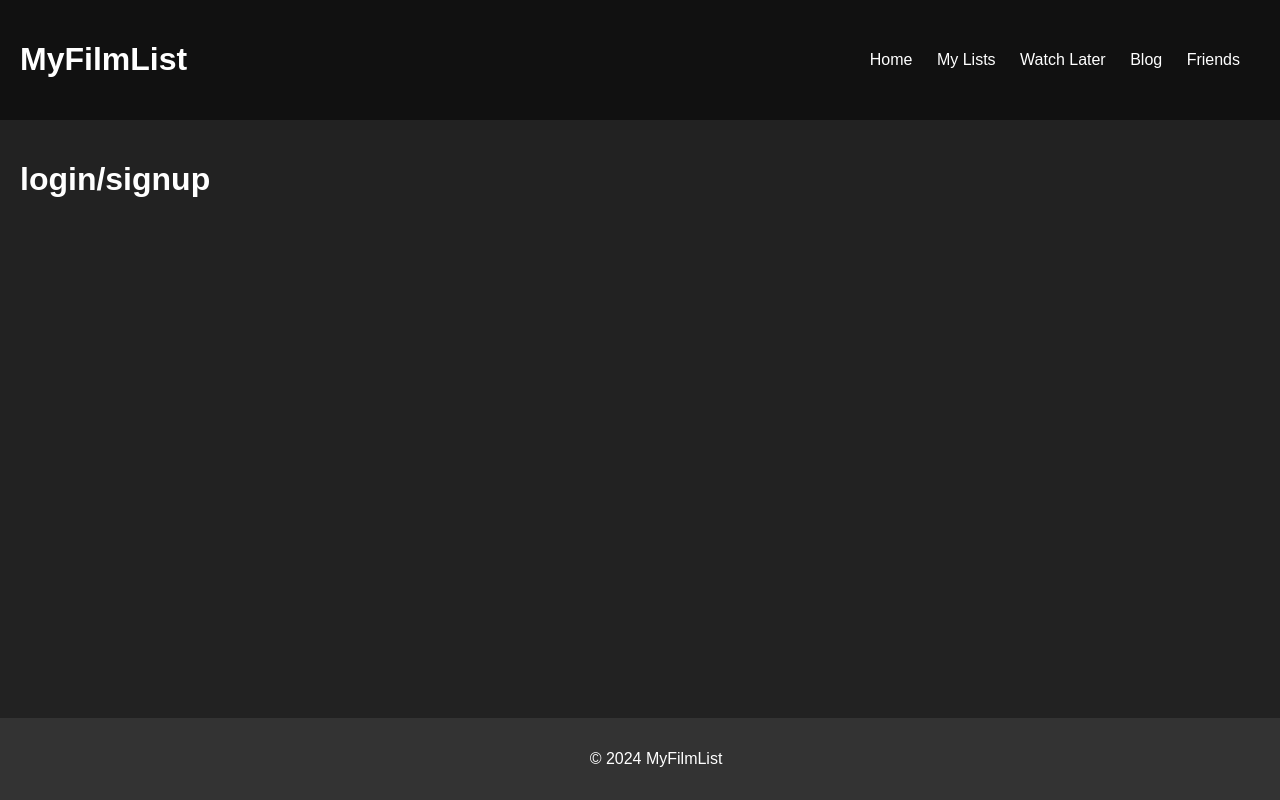
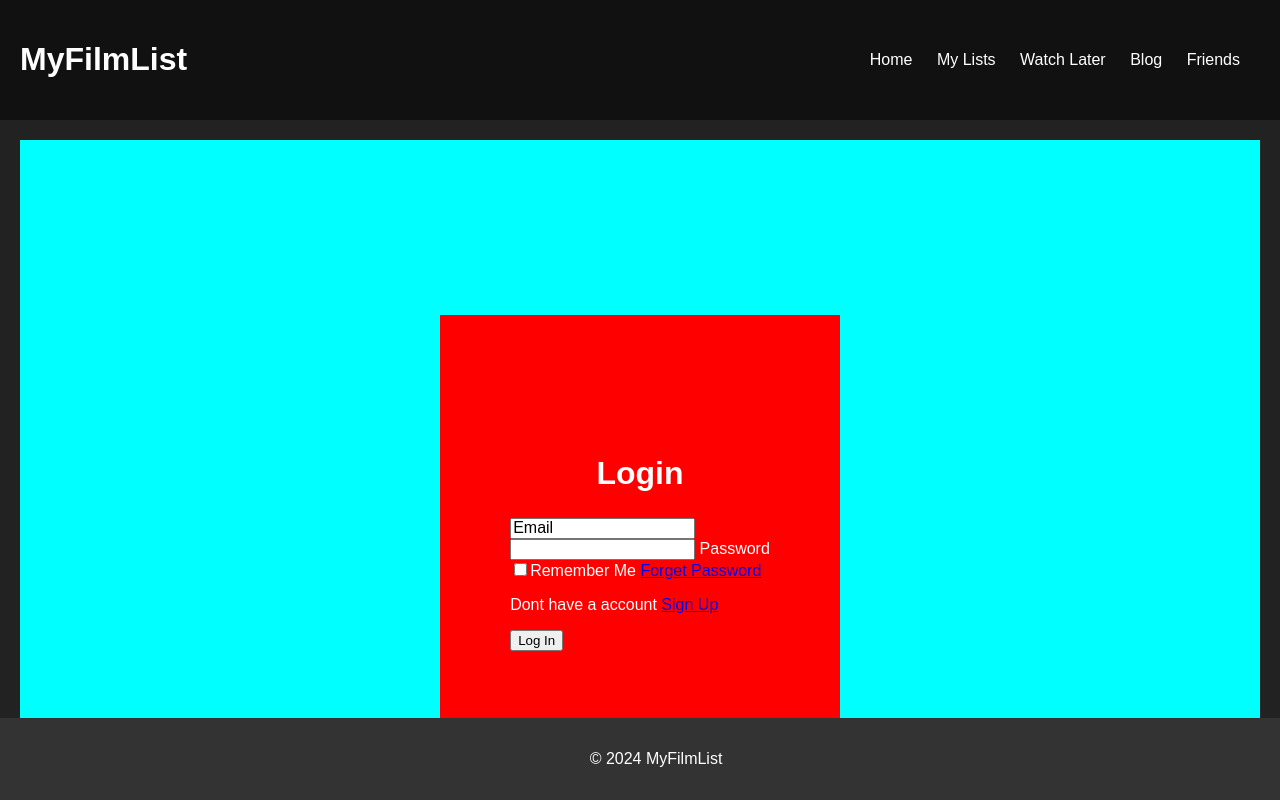
Before and after one commit to SerhatKaraman0/CMPE312-PROJECT, a plain HTML site: page html/login-signup-page.html in a window 1280 px wide. Shown: the top 800 px of the page. Drawn offline with Linux system fonts and the light colour scheme.

Commit message:
initial commit

```diff
--- a/css/login-signup.css
+++ b/css/login-signup.css
@@ -48,3 +48,35 @@ footer {
   text-align: center;
   padding: 1rem;
 }
+
+section{
+  display: flex;
+  justify-content: center;
+  align-items: center;
+  min-height: 100vh;
+  background-color: aqua;
+}
+
+.form-box{
+  position: relative;
+  width: 400px;
+  height: 450px;
+  background: red;
+  align-items: center;
+  justify-content: center;
+  display: flex;
+}
+
+h2{
+  font-size: 2em;
+  color: white;
+  text-align: center;
+}
+
+.email{
+  position: absolute;
+  margin-left: 3px;
+  display: flex;
+  margin-top: -20px;
+  color: black;
+}
--- a/html/login-signup-page.html
+++ b/html/login-signup-page.html
@@ -6,6 +6,7 @@
     <title>MyFilmList</title>
     <link rel="stylesheet" href="/css/login-signup.css" />
   </head>
+
   <body>
     <header>
       <h1>MyFilmList</h1>
@@ -20,8 +21,46 @@
           <li><a href="/html/friends.html" target="_blank">Friends</a></li>
         </ul>
       </nav>
+
     </header>
-    <main><h1>login/signup</h1></main>
+    <main>
+
+    <section>
+      <div class="form-box">
+        <div class="form-value"
+          <form action ="">
+            <h2>Login</h2>
+            <div class="inputbox">
+              <input type="email" required>
+              <label class="email" for="">Email</label>
+
+            </div>
+            <div class="inputbox">
+              <input type="password" required>
+              <label for="">Password</label>
+
+            </div>
+            <div class="remember">
+              <label for=""><input type="checkbox">Remember Me</label>
+              <a href="#">Forget Password</a>
+            </div>
+
+            <div class="register">
+              <p>Dont have a account <a href="#">Sign Up </a></p>
+            </div>
+
+            <div class="forget">
+
+            </div>
+            <button class="Login">Log In</button>
+          </form>
+    </section>
+
+
+    </section>
+
+
+    </main>
 
     <footer>
       <p>&copy; 2024 MyFilmList</p>
```
